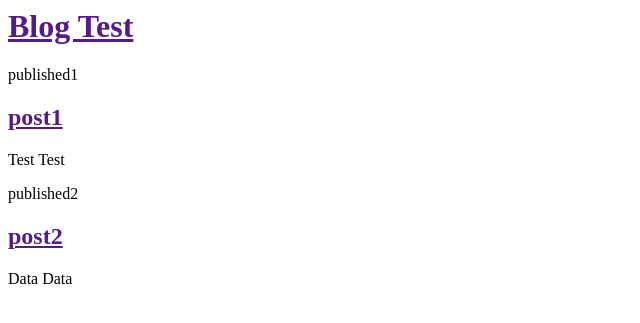
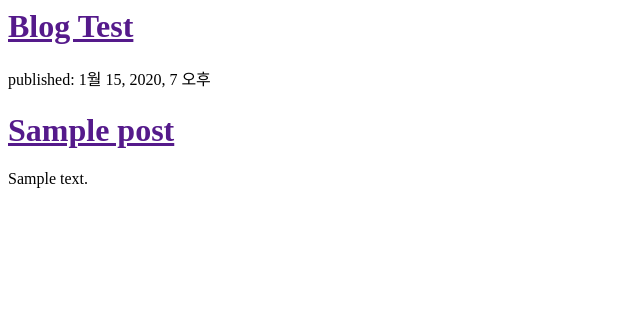
Before and after one commit to ajissong/test, a Django app: template blog/templates/blog/post_list.html in a window 1280 px wide. Shown: the top 323 px of the page, without its empty margins (0-640 px from the left). Run offline with Django 3.2, Linux system fonts and the light colour scheme; the template is opened without the code that fills it: values that come from a table or form of the project are taken from there, others are empty; tables that the repository leaves empty hold one stand-in row (values such as "Sample post").

Commit message:
modified templates to display posts

```diff
--- a/blog/templates/blog/post_list.html
+++ b/blog/templates/blog/post_list.html
@@ -7,16 +7,12 @@
 			<h1><a href="">Blog Test</a></h1>
 		</div>
 
-		<div>
-			<p>published1</p>
-			<h2><a href="">post1</a></h2>
-			<p>Test Test</p>
-		</div>
-
-		<div>
-			<p>published2</p>
-			<h2><a href="">post2</a></h2>
-			<p>Data Data</p>
-		</div>
+		{% for post in posts %}
+			<div>
+				<p>published: {{ post.published_date }}</p>
+				<h1><a href="">{{ post.title }}</a></h1>
+				<p> {{post.text|linebreaksbr}}</p>
+			</div>
+		{% endfor %}
 	</body>
 </html>
--- a/blog/views.py
+++ b/blog/views.py
@@ -1,6 +1,9 @@
 
 from django.shortcuts import render
+from django.utils import timezone
+from .models import Post
 
 # Create your views here.
 def post_list(request):
-	return render(request, 'blog/post_list.html', {})
+        posts = Post.objects.filter(published_date__lte=timezone.now()).order_by('published_date')
+	return render(request, 'blog/post_list.html', {'posts':posts})
--- a/mysite/settings.py
+++ b/mysite/settings.py
@@ -26,7 +26,7 @@ SECRET_KEY = 'p1&zj=qyz00n71!(vc2+i)mq$btu04*fi0%41lqeyjlm2+%9jm'
 DEBUG = True
 
 #ALLOWED_HOSTS = []
-ALLOWED_HOSTS = ['127.0.0.1', '.pythonanywhere.com']
+ALLOWED_HOSTS = ['127.0.0.1', '.pythonanywhere.com', '.amazonaws.com']
 
 
 # Application definition
```
